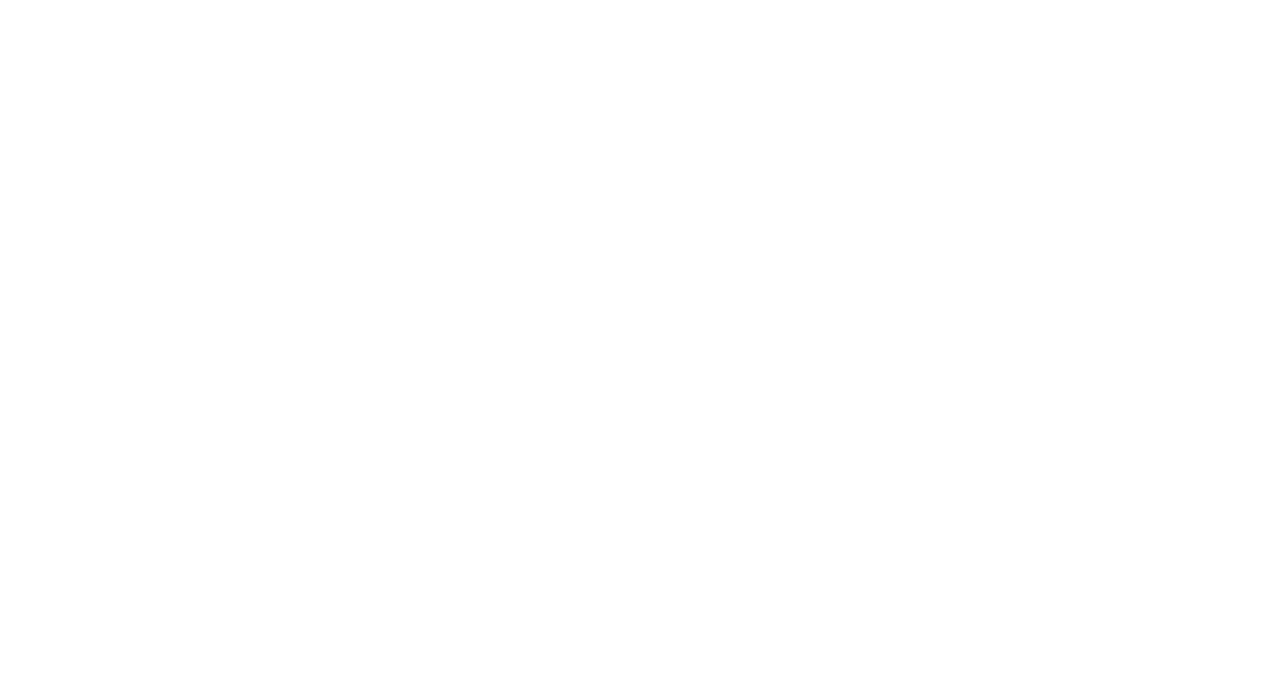
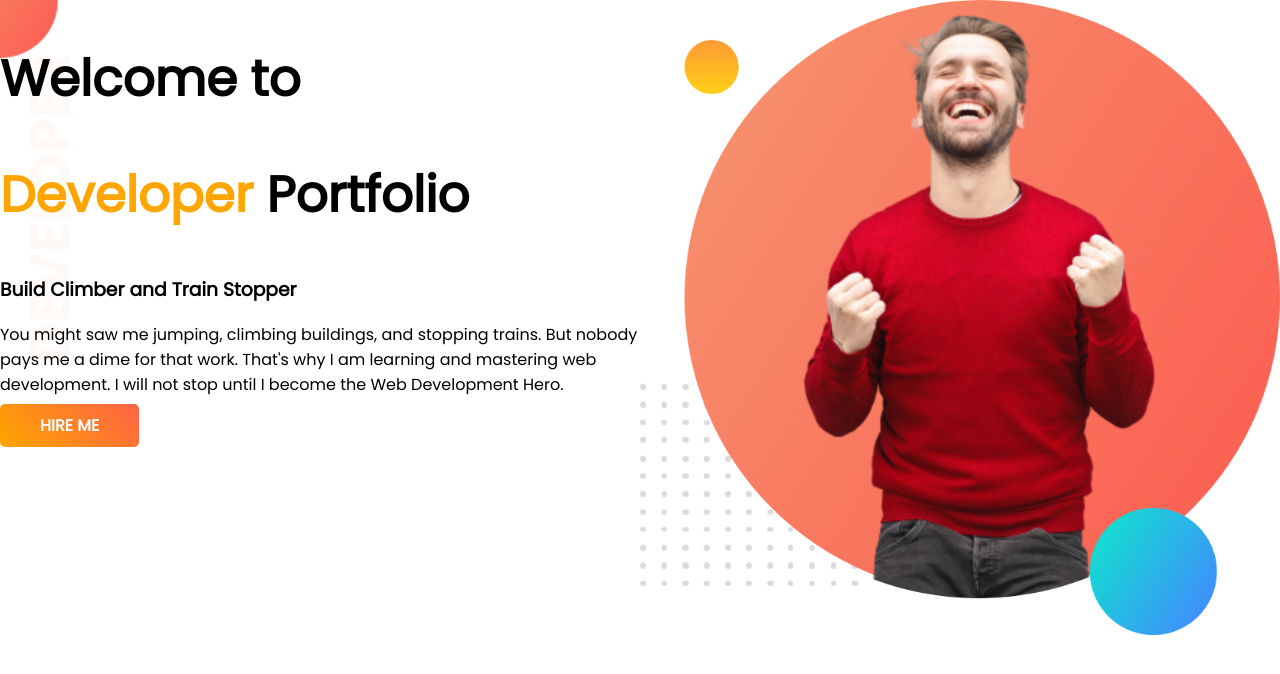
Before and after one commit to devsaif-byte/developer-portfolio, a plain HTML site: page index.html in a window 1280 px wide. Drawn offline with Linux system fonts and the light colour scheme.

Commit message:
Top banner added

```diff
--- a/index.html
+++ b/index.html
@@ -1,12 +1,39 @@
 <!DOCTYPE html>
 <html lang="en">
-<head>
-    <meta charset="UTF-8">
-    <meta http-equiv="X-UA-Compatible" content="IE=edge">
-    <meta name="viewport" content="width=device-width, initial-scale=1.0">
+  <head>
+    <meta charset="UTF-8" />
+    <meta http-equiv="X-UA-Compatible" content="IE=edge" />
+    <meta name="viewport" content="width=device-width, initial-scale=1.0" />
     <title>Developer portfolio</title>
-</head>
-<body>
+    <link rel="stylesheet" href="style.css" />
+    <link rel="preconnect" href="https://fonts.googleapis.com" />
+    <link rel="preconnect" href="https://fonts.gstatic.com" crossorigin />
+    <link
+      href="https://fonts.googleapis.com/css2?family=Poppins&display=swap"
+      rel="stylesheet"
+    />
+  </head>
+  <body>
+    <section class="top-banner">
+      <div class="full-wrapper">
+        <div class="banner-half-one">
+            <h1>Welcome to</h1>
+            <h1><span class="dev-title">Developer</span> Portfolio</h1>
+            <h3>Build Climber and Train Stopper</h3>
+            <p>
+              You might saw me jumping, climbing buildings, and stopping trains. But
+              nobody pays me a dime for that work. That's why I am learning and
+              mastering web development. I will not stop until I become the Web
+              Development Hero.
+            </p>
+            <a class="buttons" href="https://www.facebook.com/saifmohammad2020/" target="_blank">hire me</a>
+          </div>
 
-</body>
+          <div class="banner-second-half-image">
+            <img src="/images/my-bg.png" alt="" />
+          </div>
+      </div>
+
+    </section>
+  </body>
 </html>
--- a/style.css
+++ b/style.css
@@ -0,0 +1,49 @@
+body {
+  font-family: "Poppins", sans-serif;
+  margin: 0;
+  padding: 0;
+}
+
+h1 {
+  font-size: 50px;
+}
+
+.dev-title {
+  color: orange;
+}
+
+.top-banner {
+  display: flex;
+  background-image: url(/images/top-banner.png);
+  background-repeat: no-repeat;
+}
+.full-wrapper {
+  max-width: 1440px;
+  margin: 0 auto;
+  display: flex;
+  justify-content: space-between;
+  box-sizing: border-box;
+}
+
+.banner-half-one {
+  display: inline-block;
+  width: 50%;
+}
+
+.banner-second-half-image {
+  width: 50%;
+}
+
+.banner-second-half-image img {
+  width: 100%;
+}
+
+.buttons {
+  background-image: linear-gradient(45deg, orange, tomato);
+  text-decoration: none;
+  padding: 10px 40px;
+  color: #fff;
+  font-weight: 700;
+  text-transform: uppercase;
+  border-radius: 5px;
+}
```
Also changed, not shown: images/dream-bg.png (added), images/exp-bg.png (added), images/jhankar.png (added), images/jhankar2.png (added), images/my-bg.png (added), images/my-bg2.png (added), images/top-banner.png (added), showoff/jacob-mejicanos.jpg (added), showoff/nojan-namdar.jpg (added), 1 other file.
